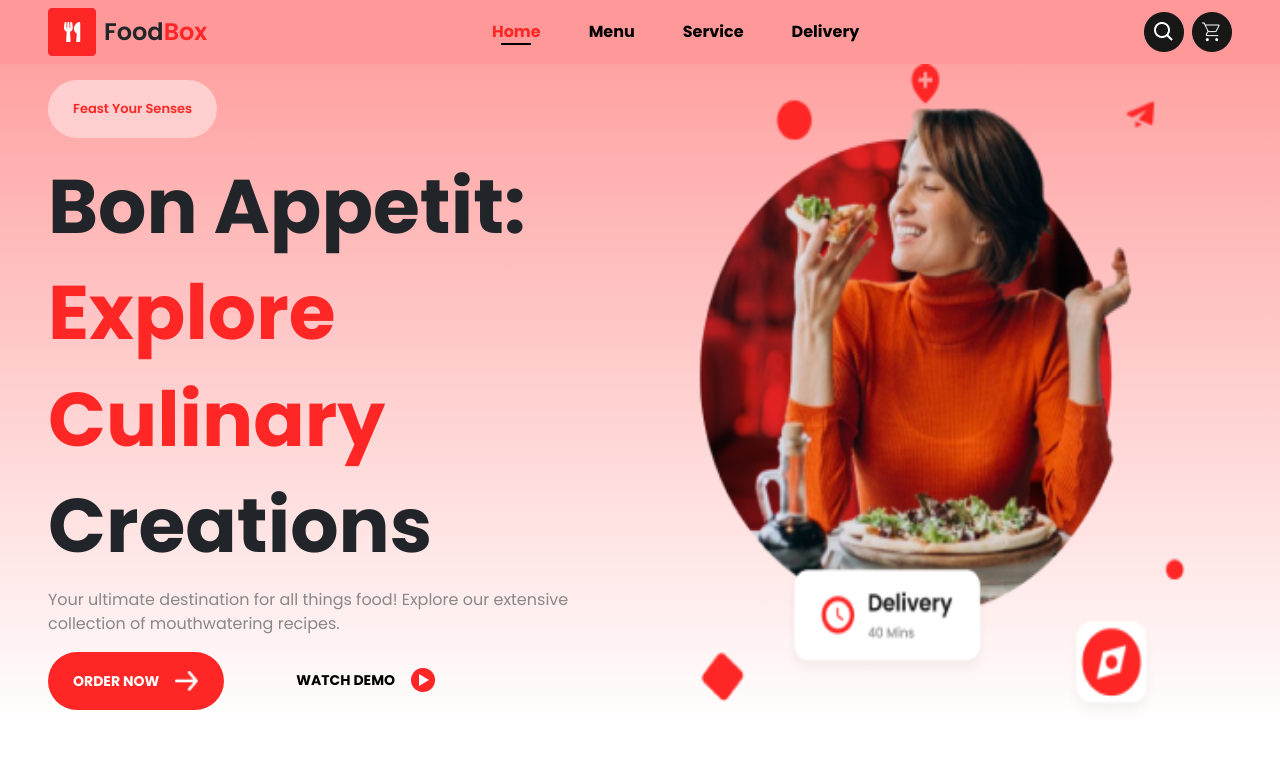
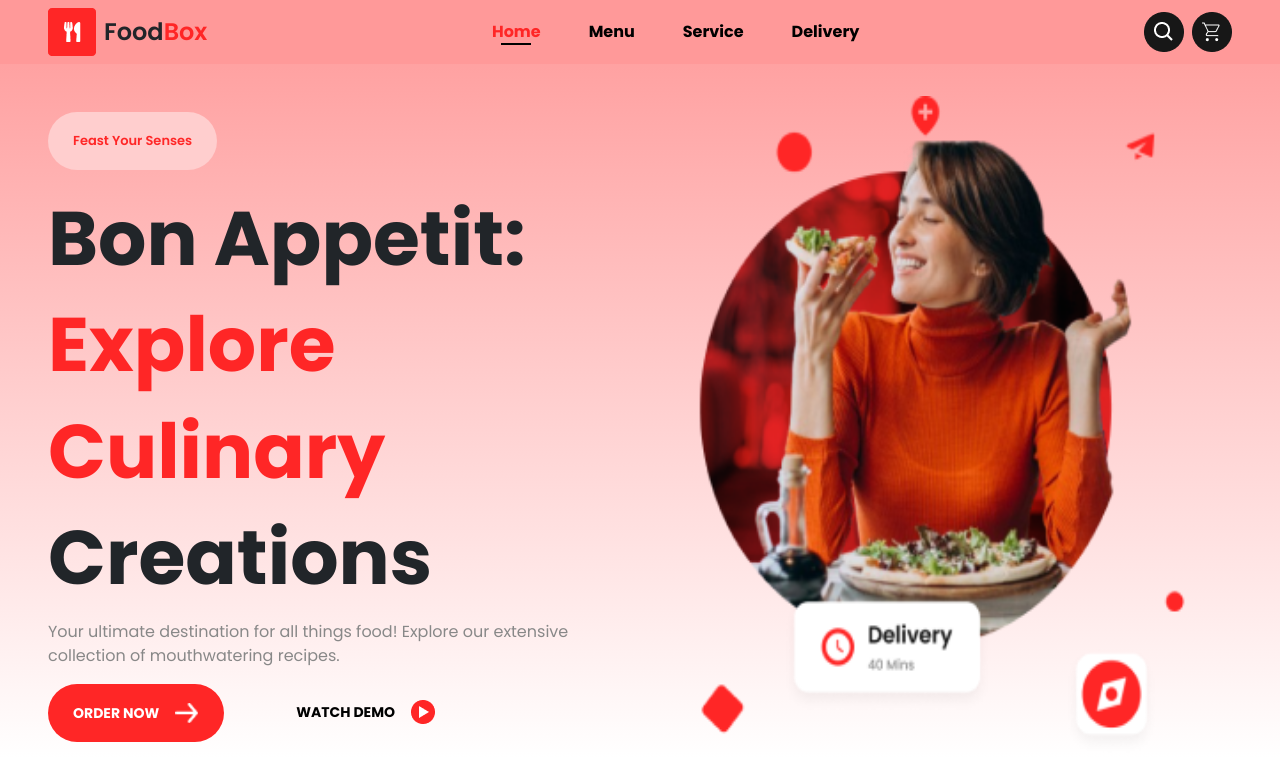
Before and after one commit to Mutairu-Lawal/foodBox, a plain HTML site: page index.html in a window 1280 px wide. Shown: the top 771 px of the page. Drawn offline with nearby package versions, Linux system fonts and the light colour scheme.

Commit message:
"Updated index.css and index.html: added styles for .hero class, modified .hero-btn styles, and added border-1 class to hero section in HTML"

```diff
--- a/index.css
+++ b/index.css
@@ -121,6 +121,10 @@ header {
 }
 
 /* hero section */
+
+.hero {
+  padding-top: 2em !important;
+}
 
 .hero-btn {
   background: var(--light-color);
@@ -271,6 +275,8 @@ header {
   justify-content: center;
   align-items: center;
 }
+
+/* mobile screen and smaller */
 
 @media (max-width: 600px) {
   .close {
--- a/index.html
+++ b/index.html
@@ -81,7 +81,7 @@
             </div>
           </div>
         </header>
-        <section class="hero mt-lg-5 my-4">
+        <section class="hero mt-5 my-4 border-1">
           <div class="container-fluid px-sm-4 px-lg-5">
             <div class="row">
               <div class="col-12 col-lg-6 order-lg-1 d-lg-grid">
```
